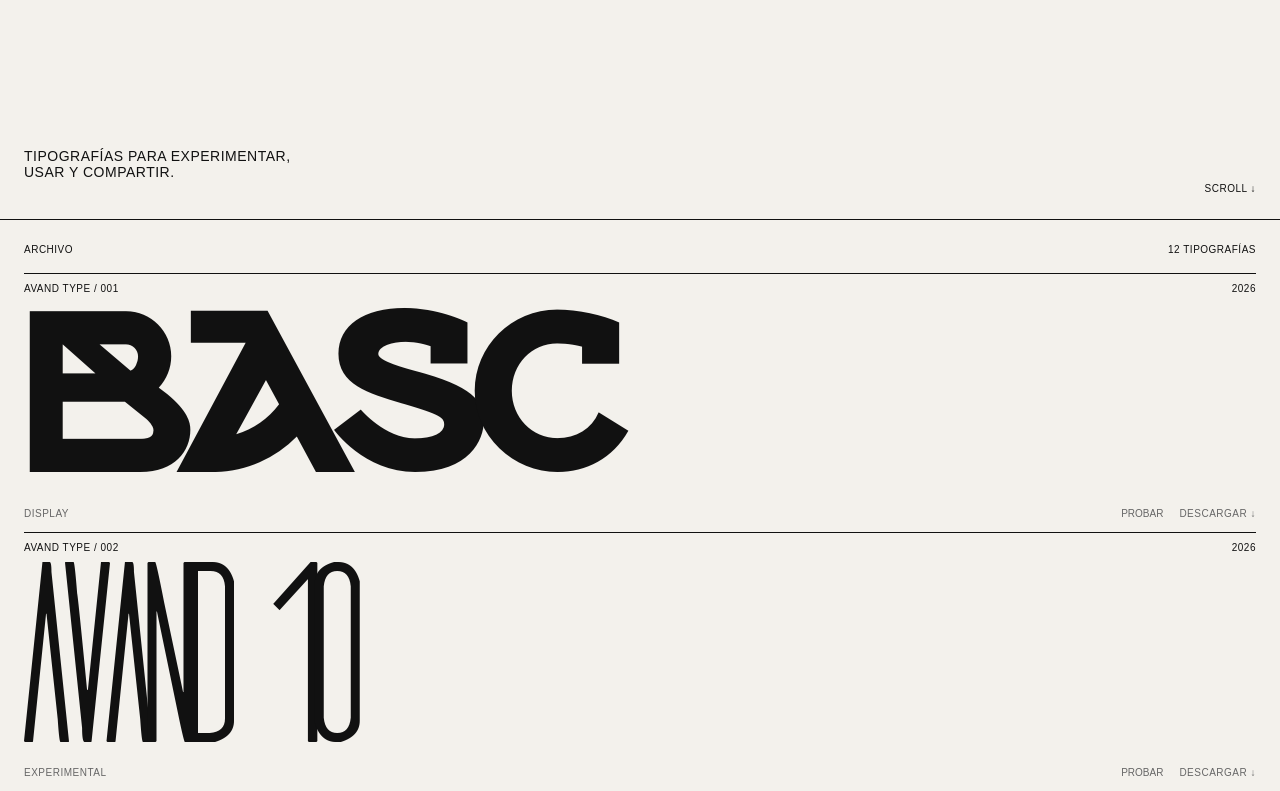
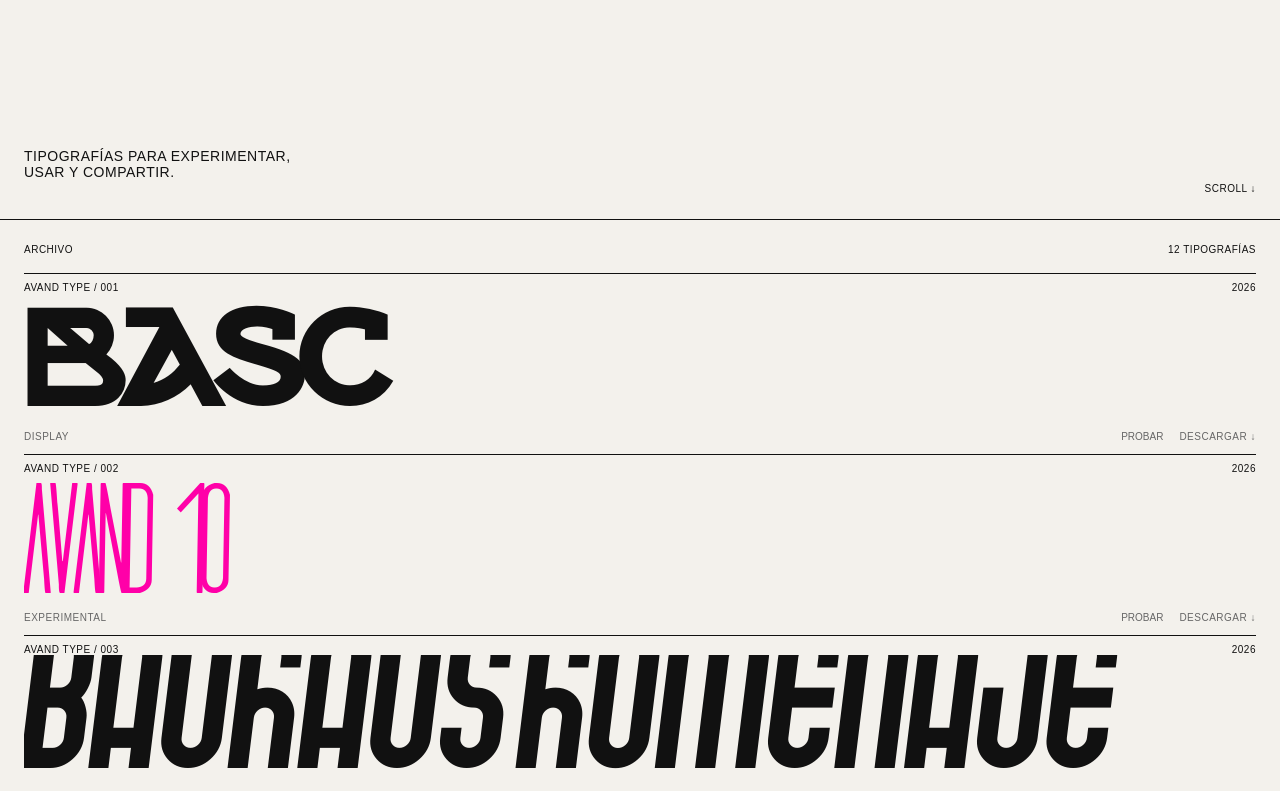
Before and after one commit to avandsc-beep/type, a Next.js app: page / in a window 1280 px wide. Shown: the part 580-1371 px from the top of the page. Built offline with nearby package versions, Linux system fonts and the light colour scheme.

Commit message:
Add files via upload

```diff
--- a/app/page.js
+++ b/app/page.js
@@ -17,6 +17,8 @@ const fonts = [
   { id:'012', name:'TRAMAPUNTO', file:'/fonts/TRAMAPUNTO.ttf', family:'TramaPunto', type:'Experimental', year:'2026', note:'Tipografía construida desde trama y punto.' },
 ]
 
+const modes = ['ink','magenta','blue','outline','skew','ghost','lime']
+
 function Cursor(){
   const [pos,setPos]=useState({x:-100,y:-100})
   const [label,setLabel]=useState('')
@@ -32,37 +34,56 @@ function Cursor(){
     }
     let raf
     const tick=()=>{
-      current.current.x += (target.current.x-current.current.x)*.24
-      current.current.y += (target.current.y-current.current.y)*.24
+      current.current.x += (target.current.x-current.current.x)*.22
+      current.current.y += (target.current.y-current.current.y)*.22
       setPos({...current.current})
       raf=requestAnimationFrame(tick)
     }
-    window.addEventListener('mousemove',move)
+    window.addEventListener('mousemove',move,{passive:true})
     raf=requestAnimationFrame(tick)
     return()=>{window.removeEventListener('mousemove',move);cancelAnimationFrame(raf)}
   },[])
-  const style={left:pos.x,top:pos.y}
-  return <div className={'cursor-wrap '+(active?'is-active':'')} style={style} aria-hidden="true">
+  return <div className={'cursor-wrap '+(active?'is-active':'')} style={{left:pos.x,top:pos.y}} aria-hidden="true">
     <i className="cursor-ghost ghost-3"/><i className="cursor-ghost ghost-2"/><i className="cursor-ghost ghost-1"/>
     <div className="cursor-core"><span>{label}</span></div>
   </div>
 }
 
 function TouchDot(){
-  const [pos,setPos]=useState({x:-100,y:-100})
-  const [visible,setVisible]=useState(false)
+  const [pos,setPos]=useState({x:-100,y:-100}); const [visible,setVisible]=useState(false)
+  useEffect(()=>{const down=e=>{if(e.pointerType==='mouse')return;setPos({x:e.clientX,y:e.clientY});setVisible(true);clearTimeout(window.__avandTouchTimer);window.__avandTouchTimer=setTimeout(()=>setVisible(false),450)};window.addEventListener('pointerdown',down,{passive:true});return()=>{window.removeEventListener('pointerdown',down);clearTimeout(window.__avandTouchTimer)}},[])
+  return <div className={'touch-dot '+(visible?'is-visible':'')} style={{left:pos.x,top:pos.y}} aria-hidden="true"/>
+}
+
+function AutoMotionSpecimen({font}){
+  const ref=useRef(null)
+  const [mode,setMode]=useState('ink')
   useEffect(()=>{
-    const down=e=>{
-      if(e.pointerType==='mouse') return
-      setPos({x:e.clientX,y:e.clientY})
-      setVisible(true)
-      window.clearTimeout(window.__avandTouchTimer)
-      window.__avandTouchTimer=window.setTimeout(()=>setVisible(false),450)
+    let timer
+    const next=()=>{
+      const pool=modes.filter(m=>m!==mode)
+      setMode(pool[Math.floor(Math.random()*pool.length)])
+      timer=setTimeout(next,2600+Math.random()*3000)
     }
-    window.addEventListener('pointerdown',down,{passive:true})
-    return()=>{window.removeEventListener('pointerdown',down);window.clearTimeout(window.__avandTouchTimer)}
-  },[])
-  return <div className={'touch-dot '+(visible?'is-visible':'')} style={{left:pos.x,top:pos.y}} aria-hidden="true"/>
+    timer=setTimeout(next,1800+Math.random()*1800)
+    return()=>clearTimeout(timer)
+  },[mode])
+  useEffect(()=>{
+    const el=ref.current
+    if(!el) return
+    const fit=()=>{
+      el.style.setProperty('--fit-scale','1')
+      const available=el.parentElement?.clientWidth || 1
+      const natural=el.scrollWidth || 1
+      el.style.setProperty('--fit-scale',Math.min(1,available/natural).toFixed(4))
+    }
+    const ro=new ResizeObserver(fit)
+    ro.observe(el.parentElement); window.addEventListener('load',fit)
+    document.fonts?.ready.then(fit)
+    fit()
+    return()=>{ro.disconnect();window.removeEventListener('load',fit)}
+  },[font])
+  return <div ref={ref} className={'specimen motion-'+mode} style={{fontFamily:font.family}}>{font.name}</div>
 }
 
 export default function Home(){
@@ -71,59 +92,15 @@ export default function Home(){
   const [tracking,setTracking]=useState(-2)
   const [leading,setLeading]=useState(.86)
   const [selected,setSelected]=useState(fonts[0])
-
   return <main>
-    <Cursor />
-    <TouchDot />
-    <header className="nav">
-      <a className="brand" href="#top" data-cursor="TOP">AVAND / TYPE</a>
-      <nav><a href="#archive" data-cursor="VER">ARCHIVO</a><a href="#experiment" data-cursor="PROBAR">EXPERIMENTAR</a><a href="#academy" data-cursor="ACADEMIA">ACADEMIA</a><a href="#about" data-cursor="AVAND">AVAND</a></nav>
-      <span className="open-tag">USO ABIERTO</span>
-    </header>
-
-    <section id="top" className="hero" data-cursor="EXPLORA">
-      <div className="hero-meta"><span>01 — ARCHIVO TIPOGRÁFICO</span><span>USO ABIERTO / 2026</span></div>
-      <div className="hero-word" data-cursor="MOVER">AVAND</div>
-      <div className="hero-bottom"><p>TIPOGRAFÍAS PARA EXPERIMENTAR,<br/>USAR Y COMPARTIR.</p><span>SCROLL ↓</span></div>
-    </section>
-
-    <section id="archive" className="archive">
-      <div className="section-head"><span>ARCHIVO</span><span>{fonts.length} TIPOGRAFÍAS</span></div>
-      <div className="font-list">
-        {fonts.map((f,i)=><article className="font-card" key={f.id} onClick={()=>setSelected(f)} data-cursor="ABRIR">
-          <div className="card-top"><span>AVAND TYPE / {f.id}</span><span>{f.year}</span></div>
-          <div className="specimen" style={{fontFamily:f.family,'--fit': Math.max(6, Math.min(18, 150 / f.name.length)) + 'vw'}}>{f.name}</div>
-          <div className="card-bottom"><span>{f.type}</span><span className="card-actions"><button type="button" onClick={(e)=>{e.stopPropagation();setSelected(f)}} data-cursor="PROBAR">PROBAR</button><a href={f.file} download onClick={e=>e.stopPropagation()} data-cursor="DESCARGAR">DESCARGAR ↓</a></span></div>
-        </article>)}
-      </div>
-    </section>
-
-    <section id="experiment" className="experiment">
-      <div className="section-head"><span>EXPERIMENTA</span><span>{selected.name}</span></div>
-      <div className="font-switcher">{fonts.map(f=><button key={f.id} className={selected.id===f.id?'selected':''} onClick={()=>setSelected(f)} data-cursor="CAMBIAR">{f.name}</button>)}</div>
-      <div className="experiment-stage"><textarea aria-label="Texto de prueba" value={text} onChange={e=>setText(e.target.value)} /></div>
-      <div className="controls">
-        <label>TAMAÑO <input type="range" min="40" max="190" value={size} onChange={e=>setSize(+e.target.value)}/><b>{size}px</b></label>
-        <label>TRACKING <input type="range" min="-12" max="20" value={tracking} onChange={e=>setTracking(+e.target.value)}/><b>{tracking}px</b></label>
-        <label>INTERLINEADO <input type="range" min=".65" max="1.3" step=".01" value={leading} onChange={e=>setLeading(+e.target.value)}/><b>{leading}</b></label>
-      </div>
-      <div className="live-output" style={{fontFamily:selected.family,fontSize:size,letterSpacing:tracking,lineHeight:leading}} data-cursor="ESCRIBE">{text}</div>
-      <div className="experiment-footer"><span>{selected.note}</span><a className="download-button" href={selected.file} download data-cursor="DESCARGAR">DESCARGAR {selected.name} ↓</a></div>
-    </section>
-
-    <section id="academy" className="academy">
-      <div className="section-head"><span>ACADEMIA</span><span>APRENDER / EXPERIMENTAR</span></div>
-      <div className="academy-grid"><div><p className="eyebrow">PLATAFORMA</p><h2>EXPLORANDO<br/>LETRAS.</h2></div><div><p>Un espacio dedicado al aprendizaje y la experimentación tipográfica. Cursos, talleres y recursos para entender las letras desde el diseño.</p><a className="academy-link" href="https://explorando-letras.vercel.app/" target="_blank" rel="noreferrer" data-cursor="VISITAR">VISITAR PLATAFORMA ↗</a></div></div>
-    </section>
-
-    <section className="project">
-      <div className="project-number">AVAND / PROYECTOS</div>
-      <div><p className="eyebrow">TIPOGRAFÍA COMO INVESTIGACIÓN</p><h2>DISEÑAR<br/>TAMBIÉN ES<br/>EXPLORAR.</h2></div>
-      <div className="project-copy"><p>AVAND / TYPE reúne tipografías, experimentos, proyectos y experiencias académicas alrededor de la letra.</p><p>Un archivo abierto que sigue creciendo.</p></div>
-    </section>
-
+    <Cursor/><TouchDot/>
+    <header className="nav"><a className="brand" href="#top" data-cursor="TOP">AVAND / TYPE</a><nav><a href="#archive" data-cursor="VER">ARCHIVO</a><a href="#experiment" data-cursor="PROBAR">EXPERIMENTAR</a><a href="#academy" data-cursor="ACADEMIA">ACADEMIA</a><a href="#about" data-cursor="AVAND">AVAND</a></nav><span className="open-tag">USO ABIERTO</span></header>
+    <section id="top" className="hero" data-cursor="EXPLORA"><div className="hero-meta"><span>01 — ARCHIVO TIPOGRÁFICO</span><span>USO ABIERTO / 2026</span></div><div className="hero-word" data-cursor="MOVER">AVAND</div><div className="hero-bottom"><p>TIPOGRAFÍAS PARA EXPERIMENTAR,<br/>USAR Y COMPARTIR.</p><span>SCROLL ↓</span></div></section>
+    <section id="archive" className="archive"><div className="section-head"><span>ARCHIVO</span><span>{fonts.length} TIPOGRAFÍAS</span></div><div className="font-list">{fonts.map(f=><article className="font-card" key={f.id} onClick={()=>setSelected(f)} data-cursor="ABRIR"><div className="card-top"><span>AVAND TYPE / {f.id}</span><span>{f.year}</span></div><div className="specimen-frame"><AutoMotionSpecimen font={f}/></div><div className="card-bottom"><span>{f.type}</span><span className="card-actions"><button type="button" onClick={e=>{e.stopPropagation();setSelected(f);document.querySelector('#experiment')?.scrollIntoView({behavior:'smooth'})}} data-cursor="PROBAR">PROBAR</button><a href={f.file} download onClick={e=>e.stopPropagation()} data-cursor="DESCARGAR">DESCARGAR ↓</a></span></div></article>)}</div></section>
+    <section id="experiment" className="experiment"><div className="section-head"><span>EXPERIMENTA</span><span>{selected.name}</span></div><div className="font-switcher">{fonts.map(f=><button key={f.id} className={selected.id===f.id?'selected':''} onClick={()=>setSelected(f)} data-cursor="CAMBIAR">{f.name}</button>)}</div><div className="experiment-stage"><textarea aria-label="Texto de prueba" value={text} onChange={e=>setText(e.target.value)}/></div><div className="controls"><label>TAMAÑO <input type="range" min="40" max="190" value={size} onChange={e=>setSize(+e.target.value)}/><b>{size}px</b></label><label>TRACKING <input type="range" min="-12" max="20" value={tracking} onChange={e=>setTracking(+e.target.value)}/><b>{tracking}px</b></label><label>INTERLINEADO <input type="range" min=".65" max="1.3" step=".01" value={leading} onChange={e=>setLeading(+e.target.value)}/><b>{leading}</b></label></div><div className="live-output" style={{fontFamily:selected.family,fontSize:size,letterSpacing:tracking,lineHeight:leading}} data-cursor="ESCRIBE">{text}</div><div className="experiment-footer"><span>{selected.note}</span><a className="download-button" href={selected.file} download data-cursor="DESCARGAR">DESCARGAR {selected.name} ↓</a></div></section>
+    <section id="academy" className="academy"><div className="section-head"><span>ACADEMIA</span><span>APRENDER / EXPERIMENTAR</span></div><div className="academy-grid"><div><p className="eyebrow">PLATAFORMA</p><h2>EXPLORANDO<br/>LETRAS.</h2></div><div><p>Un espacio dedicado al aprendizaje y la experimentación tipográfica. Cursos, talleres y recursos para entender las letras desde el diseño.</p><a className="academy-link" href="https://explorando-letras.vercel.app/" target="_blank" rel="noreferrer" data-cursor="VISITAR">VISITAR PLATAFORMA ↗</a></div></div></section>
+    <section className="project"><div className="project-number">AVAND / PROYECTOS</div><div><p className="eyebrow">TIPOGRAFÍA COMO INVESTIGACIÓN</p><h2>DISEÑAR<br/>TAMBIÉN ES<br/>EXPLORAR.</h2></div><div className="project-copy"><p>AVAND / TYPE reúne tipografías, experimentos, proyectos y experiencias académicas alrededor de la letra.</p><p>Un archivo abierto que sigue creciendo.</p></div></section>
     <section id="about" className="about"><span>AVAND</span><h3>DISEÑO GRÁFICO<br/>Y TIPOGRAFÍA.</h3><p>Un archivo abierto de tipografías diseñadas por Marco Antonio Ramírez y AVAND.</p></section>
-
     <footer className="footer"><span>© AVAND</span><div><a href="#">INSTAGRAM</a><a href="#">BEHANCE</a><a href="#">LINKEDIN</a><a href="mailto:contacto@avand-design.com">EMAIL</a></div></footer>
   </main>
 }
```
Also changed, not shown: package.json (+1 -16 lines), app/globals.css, 1 other file (tests, documents, lock files or other folders).
